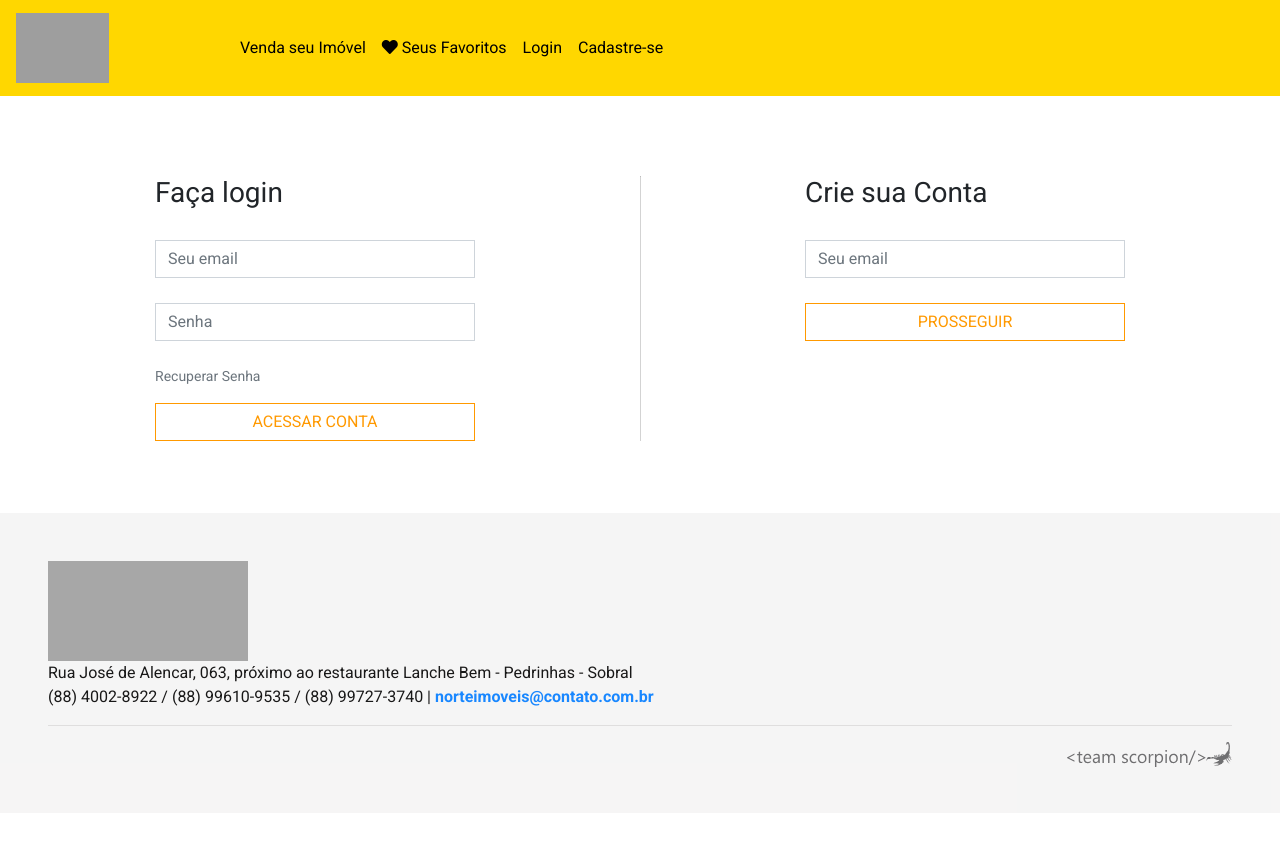
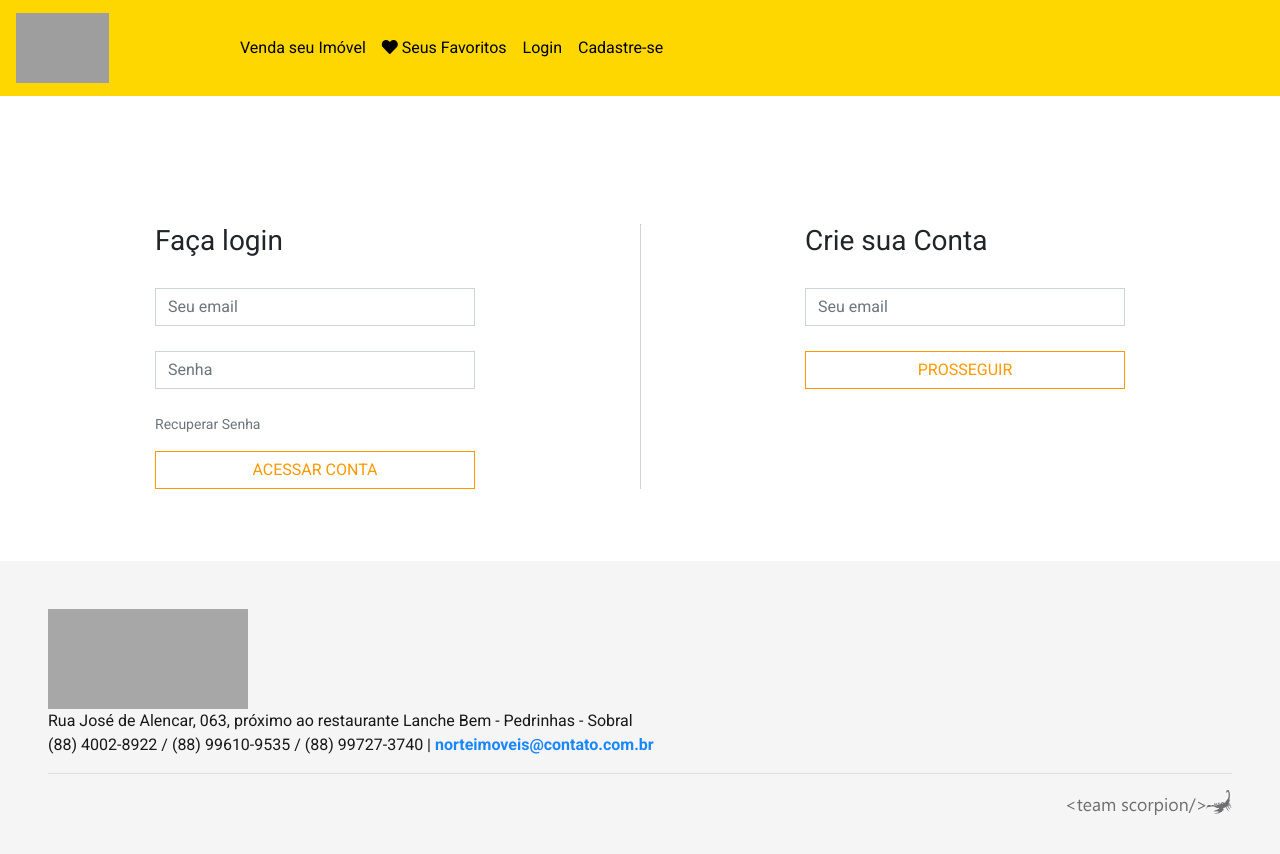
Before and after one commit to PauloCazuza/ldsnortimoveis, a React (Create React App) app: page /login in a window 1280 px wide. Shown: the top 854 px of the page. Before the commit the page ends 813 px from the top, so only its background shows below. Built offline with nearby package versions, Linux system fonts and the light colour scheme; grey boxes are pictures that could not be loaded.

Commit message:
resolvido problema no css do login

```diff
--- a/src/App.css
+++ b/src/App.css
@@ -22,3 +22,8 @@ input, select, .btn-login {
   border-radius: 0px !important;
   box-shadow: none !important;
 }
+div#root {
+  min-height: 100vh !important;
+  display: grid;
+  grid-template-rows: auto 1fr auto;
+}
--- a/src/view/favoritos/index.js
+++ b/src/view/favoritos/index.js
@@ -63,13 +63,13 @@ class Favoritos extends React.Component {
             <>
                 <NavBar />
                 <div className="container">
-                  <div className="d-flex align-items-end pl-2 pt-5"> <img src={star} style={{ width: "45px" }}/> <h4 className="mt-4 ml-3 mb-0 display-3 title align-text-bottom">Meus Favoritos</h4> </div>
+                  <div className="d-flex align-items-end pl-2 pt-5"> <img src={star} style={{ width: "45px" }}/>
+                  <h4 className="mt-4 ml-3 mb-0 display-3 title align-text-bottom">Meus Favoritos</h4> </div>
                   <hr className="my"></hr>
                 </div>
                 <div className="container py-5">
 
 				          <div className="row p-2">
-
                     {this.state.carregando
                     ?
                     <div className="mx-auto">
@@ -81,9 +81,8 @@ class Favoritos extends React.Component {
                     </div>
                     :
                     <>
-            {/* <legend style={{ color: 'black', marginTop: '25px' }} >Seus Favoritos</legend> */}
-
-						{this.state.listaImoveis.map( (item, index) => {
+                      {
+                      this.state.listaImoveis.map( (item, index) => {
                         return(
                         <>
                           <ImovelCard id={item.id} key={index} img={item.foto} titulo={item.imovel}
@@ -98,7 +97,6 @@ class Favoritos extends React.Component {
 
 				          </div>
 			          </div>
-
                 <Footer />
             </>
         );
--- a/src/view/login/index.js
+++ b/src/view/login/index.js
@@ -53,7 +53,7 @@ function Login() {
 
 			{useSelector(state => state.usuarioLogado) > 0 ? <Redirect to="/" /> : null}
 
-			<div className="container mb-5">
+			<div className="container my-5 h-auto">
 				<div className="row">
 					<div className="login-content d-flex col-md h-auto">
 						<form className="form-signin mx-auto" style={{ width: '100%' }} onSubmit={submitForm}>
```
Also changed, not shown: src/logo.svg (deleted). Lines whose indentation alone changed are shown as unchanged.
